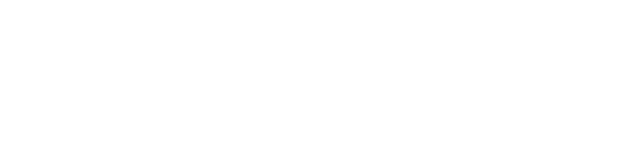
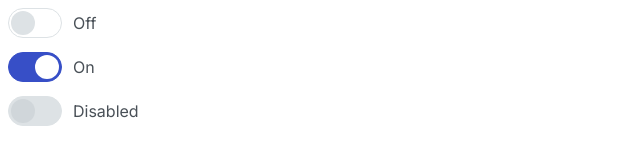
Before and after one commit to js-tasks-ru/htmlcss-20220317_konstantin-cherepanov, a website: page 07-lection5/03-toggler/index.html in a window 1280 px wide. Shown: the whole page, without its empty margins (0-640 px from the left). Drawn offline with Linux system fonts and the light colour scheme.

Commit message:
add solution for 07-lection5 03-task

```diff
--- a/07-lection5/03-toggler/index.html
+++ b/07-lection5/03-toggler/index.html
@@ -1,11 +1,25 @@
 <!DOCTYPE html>
 <!-- Страница с кнопкой переключения -->
 <html lang="ru">
-    <head>
-        <link rel="stylesheet" href="../../assets/css/main.css">
-        <link rel="stylesheet" href="./toggler.css">
-    </head>
-    <body>
 
-    </body>
+<head>
+    <link rel="stylesheet" href="../../assets/css/main.css">
+    <link rel="stylesheet" href="./toggler.css">
+</head>
+
+<body style="display: flex; flex-direction: column; gap: 16px;">
+    <label class="toggler">
+        <input type="checkbox" class="toggler__input">
+        <span class="toggler__slider"></span>
+    </label>
+    <label class="toggler">
+        <input type="checkbox" class="toggler__input" checked>
+        <span class="toggler__slider"></span>
+    </label>
+    <label class="toggler">
+        <input type="checkbox" class="toggler__input" disabled>
+        <span class="toggler__slider"></span>
+    </label>
+</body>
+
 </html>
--- a/07-lection5/03-toggler/toggler.css
+++ b/07-lection5/03-toggler/toggler.css
@@ -0,0 +1,90 @@
+.toggler {
+    position: relative;
+    display: inline-block;
+    height: 28px;
+}
+
+.toggler__input {
+    position: absolute;
+    opacity: 0;
+    width: 0;
+    height: 0;
+    outline: none;
+    clip: rect(0, 0, 0, 0);
+}
+
+.toggler__slider {
+    position: absolute;
+    cursor: pointer;
+    top: 0;
+    left: 0;
+    right: 0;
+    bottom: 0;
+    width: 52px;
+    height: 28px;
+    border-radius: 16px;
+    background: var(--white);
+    border: 1px solid var(--grey-2);
+    -webkit-transition: .4s;
+    transition: .4s;
+}
+
+.toggler__slider:before {
+    position: absolute;
+    content: "";
+    height: 24px;
+    width: 24px;
+    border-radius: 50%;
+    left: 2px;
+    bottom: 2px;
+    background-color: var(--grey-2);
+    -webkit-transition: .4s;
+    transition: .4s;
+}
+
+.toggler__slider::after {
+    position: absolute;
+    content: "Off";
+    left: 64px;
+    top: calc(50% - 24px/2);
+    font-family: 'Inter';
+    font-style: normal;
+    font-weight: 400;
+    font-size: 16px;
+    line-height: 1.5;
+    color: var(--grey-4);
+}
+
+.toggler__input:checked+.toggler__slider {
+    background: var(--blue);
+    border: 1px solid var(--blue);
+}
+
+.toggler__input:checked+.toggler__slider:before {
+    background-color: #fff;
+    -webkit-transform: translateX(24px);
+    -ms-transform: translateX(24px);
+    transform: translateX(24px);
+}
+
+.toggler__input:checked+.toggler__slider::after {
+    content: "On";
+}
+
+.toggler__input:focus+.toggler__slider::after {
+    text-decoration: underline;
+}
+
+.toggler__input:disabled+.toggler__slider {
+    background: var(--grey-2);
+    border: 1px solid var(--grey-2);
+}
+
+.toggler__input:disabled+.toggler__slider:before {
+    background-color: var(--grey-3);
+    opacity: .25;
+}
+
+.toggler__input:disabled+.toggler__slider::after {
+    content: "Disabled";
+}
```
